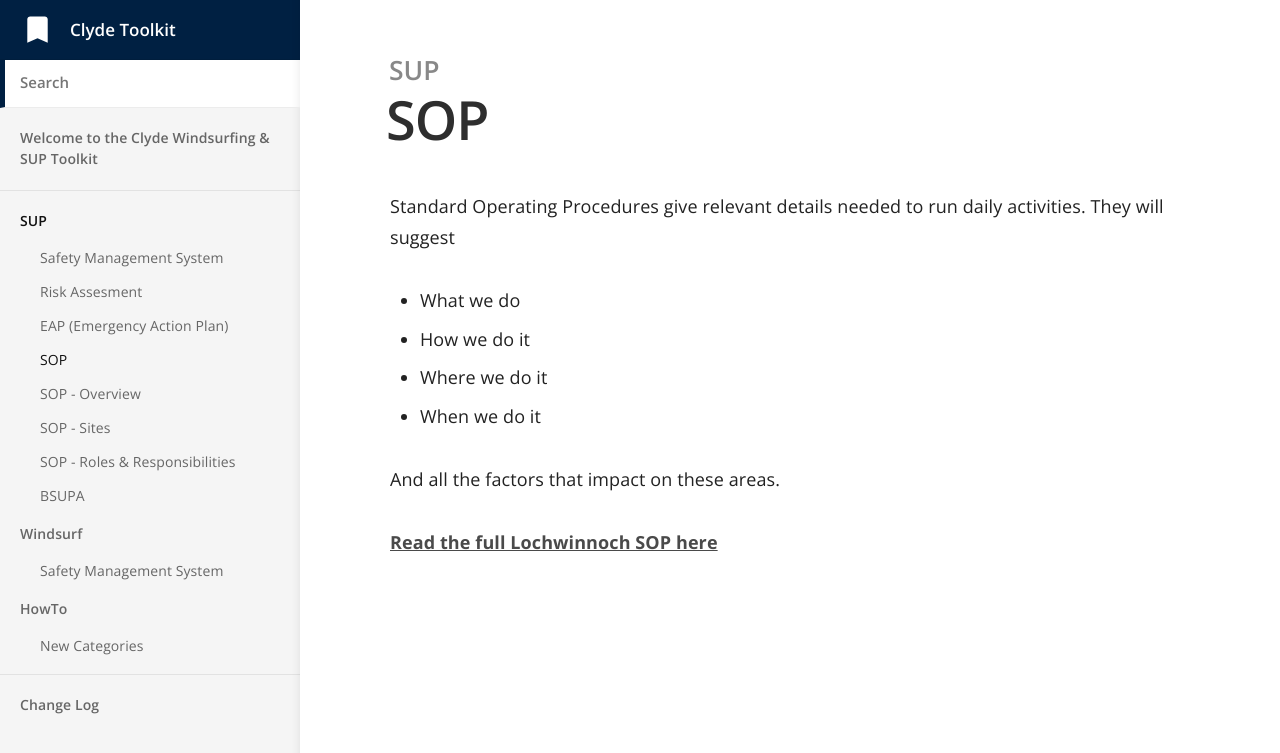
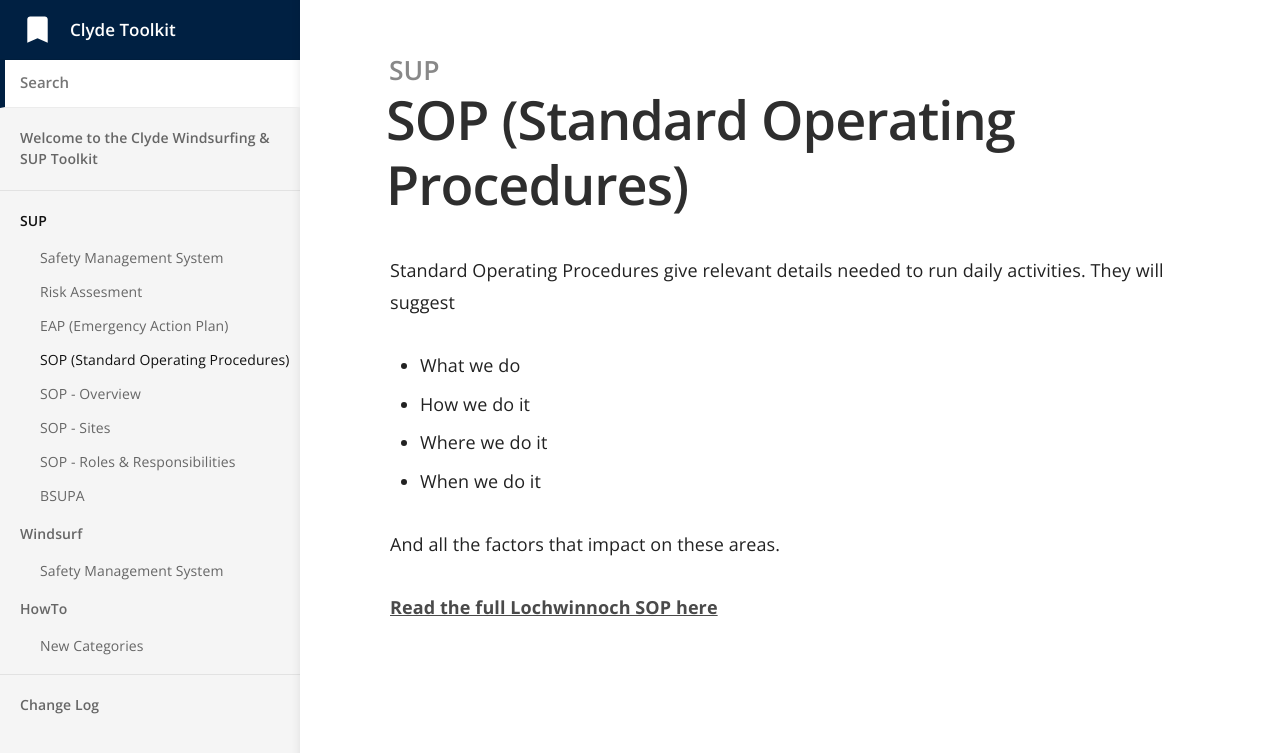
Before and after one commit to numbat70/clyde, a Jekyll site: the page built from _docs/Content/04-SUP_SOP.md, in a window 1280 px wide. Shown: the top 753 px of the page. Built offline with Jekyll 4.4.1, drawn with Linux system fonts in a browser that asks for light colours.

Commit message:
Update 04-SUP_SOP.md
mk

```diff
--- a/_docs/Content/04-SUP_SOP.md
+++ b/_docs/Content/04-SUP_SOP.md
@@ -1,5 +1,5 @@
 ---
-title: SOP
+title: SOP (Standard Operating Procedures)
 category: SUP
 order: 4
 ---
```
